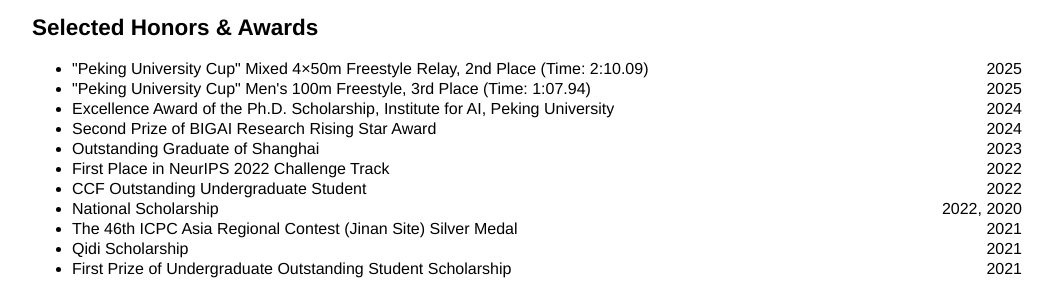
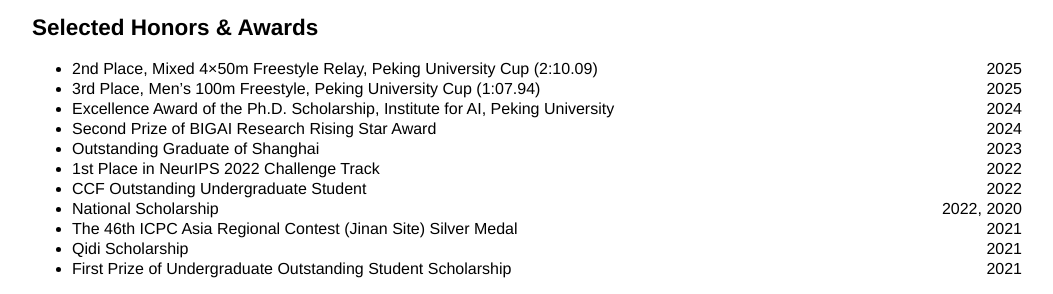
Before and after one commit to Ivan-Zhong/Ivan-Zhong.github.io, a plain HTML site: page index.html in a window 1280 px wide. Shown: the part 4132-4426 px from the top of the page, without its empty margins (115-1168 px from the left). Drawn offline with Linux system fonts and the light colour scheme.

Commit message:
Update index.html

```diff
--- a/index.html
+++ b/index.html
@@ -373,12 +373,12 @@
         <h2>Selected Honors & Awards        </h2>
         <!-- <font face="helvetica, ariel, 'sans serif'">  -->
         <ul style="font-size: 12pt; text-align: justify;">
-        <li> "Peking University Cup" Mixed 4×50m Freestyle Relay, 2nd Place (Time: 2:10.09) <div style="float:right; text-align:right">2025</div> </li>
-        <li> "Peking University Cup" Men's 100m Freestyle, 3rd Place (Time: 1:07.94) <div style="float:right; text-align:right">2025</div> </li>
+        <li> 2nd Place, Mixed 4×50m Freestyle Relay, Peking University Cup (2:10.09) <div style="float:right; text-align:right">2025</div> </li>
+        <li> 3rd Place, Men’s 100m Freestyle, Peking University Cup (1:07.94) <div style="float:right; text-align:right">2025</div> </li>
         <li> Excellence Award of the Ph.D. Scholarship, Institute for AI, Peking University <div style="float:right; text-align:right">2024</div> </li>
         <li> Second Prize of BIGAI Research Rising Star Award <div style="float:right; text-align:right">2024</div> </li>
         <li> Outstanding Graduate of Shanghai  <div style="float:right; text-align:right">2023</div> </li>
-        <li> First Place in NeurIPS 2022 Challenge Track  <div style="float:right; text-align:right">2022</div> </li>
+        <li> 1st Place in NeurIPS 2022 Challenge Track  <div style="float:right; text-align:right">2022</div> </li>
         <li> CCF Outstanding Undergraduate Student  <div style="float:right; text-align:right">2022</div> </li>
         <li> National Scholarship  <div style="float:right; text-align:right">2022, 2020</div> </li>
         <li> The 46th ICPC Asia Regional Contest (Jinan Site) Silver Medal  <div style="float:right; text-align:right">2021</div> </li>
```
